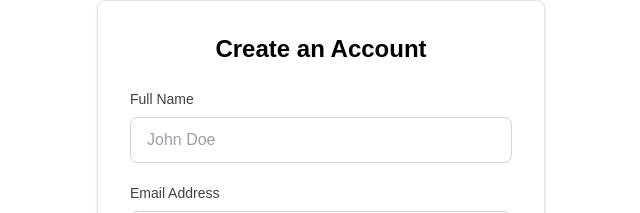
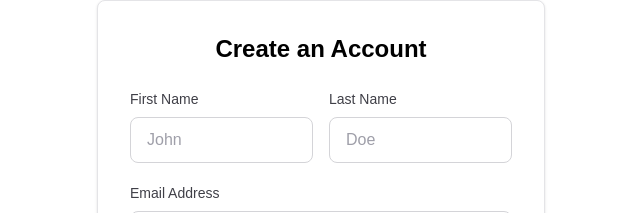
Before and after one commit to bepotts/receipts_and_insights-frontend, a Next.js app: page / in a window 1280 px wide. Shown: the top 213 px of the page, without its empty margins (319-959 px from the left). Built offline with nearby package versions, Linux system fonts and the light colour scheme.

Commit message:
split the full name into first_name and last_name. Also set cookie for authentication

```diff
--- a/src/components/SignUpForm.tsx
+++ b/src/components/SignUpForm.tsx
@@ -2,16 +2,19 @@
 
 import { useState } from "react";
 import validator from "validator";
+import { User } from "@/types/user";
 
 interface FormData {
-  name: string;
+  firstName: string;
+  lastName: string;
   email: string;
   password: string;
   confirmPassword: string;
 }
 
 interface FormErrors {
-  name?: string;
+  firstName?: string;
+  lastName?: string;
   email?: string;
   password?: string;
   confirmPassword?: string;
@@ -19,7 +22,8 @@ interface FormErrors {
 
 export default function SignUpForm() {
   const [formData, setFormData] = useState<FormData>({
-    name: "",
+    firstName: "",
+    lastName: "",
     email: "",
     password: "",
     confirmPassword: "",
@@ -27,6 +31,7 @@ export default function SignUpForm() {
 
   const [errors, setErrors] = useState<FormErrors>({});
   const [isSubmitting, setIsSubmitting] = useState(false);
+  const [user, setUser] = useState<User | null>(null);
 
   const validateEmail = (email: string): boolean => {
     return validator.isEmail(email);
@@ -35,8 +40,12 @@ export default function SignUpForm() {
   const validateForm = (): boolean => {
     const newErrors: FormErrors = {};
 
-    if (!formData.name.trim()) {
-      newErrors.name = "Name is required";
+    if (!formData.firstName.trim()) {
+      newErrors.firstName = "First name is required";
+    }
+
+    if (!formData.lastName.trim()) {
+      newErrors.lastName = "Last name is required";
     }
 
     if (!formData.email.trim()) {
@@ -87,19 +96,21 @@ export default function SignUpForm() {
       }
 
       const requestBody = {
-        name: formData.name,
+        first_name: formData.firstName,
+        last_name: formData.lastName,
         email: formData.email,
         password: formData.password,
       };
 
-      console.log("Sending form data to:", `${backendUrl}/users/`);
+      console.log("Sending form data to:", `${backendUrl}/auth/login`);
       console.log("Request body:", JSON.stringify(requestBody, null, 2));
 
-      const response = await fetch(`${backendUrl}/users/`, {
+      const response = await fetch(`${backendUrl}/auth/login`, {
         method: "POST",
         headers: {
           "Content-Type": "application/json",
         },
+        credentials: "include",
         body: JSON.stringify(requestBody),
       });
 
@@ -115,12 +126,24 @@ export default function SignUpForm() {
         );
       }
 
-      const user = await response.json();
-      console.log("Response data:", JSON.stringify(user, null, 2));
+      const responseData = await response.json();
+      console.log("Response data:", JSON.stringify(responseData, null, 2));
+
+      // Create user object with isLoggedIn set to true after successful registration
+      const newUser: User = {
+        firstName: formData.firstName,
+        lastName: formData.lastName,
+        email: formData.email,
+        password: formData.password, // Note: In production, you wouldn't store the plain password
+        isLoggedIn: true,
+      };
+
+      setUser(newUser);
 
       // Reset form on success
       setFormData({
-        name: "",
+        firstName: "",
+        lastName: "",
         email: "",
         password: "",
         confirmPassword: "",
@@ -146,31 +169,60 @@ export default function SignUpForm() {
         </h2>
 
         <form onSubmit={handleSubmit} className="space-y-5">
+          <div className="grid grid-cols-2 gap-4">
             <div>
               <label
-              htmlFor="name"
+                htmlFor="firstName"
                 className="block text-sm font-medium text-zinc-700 dark:text-zinc-300 mb-2"
               >
-              Full Name
+                First Name
               </label>
               <input
                 type="text"
-              id="name"
-              name="name"
-              value={formData.name}
+                id="firstName"
+                name="firstName"
+                value={formData.firstName}
                 onChange={handleChange}
                 className={`w-full px-4 py-2.5 rounded-lg border ${
-                errors.name
+                  errors.firstName
                     ? "border-red-500 focus:border-red-500 focus:ring-red-500"
                     : "border-zinc-300 dark:border-zinc-700 focus:border-black dark:focus:border-zinc-50 focus:ring-black dark:focus:ring-zinc-50"
                 } bg-white dark:bg-zinc-900 text-black dark:text-zinc-50 placeholder-zinc-400 dark:placeholder-zinc-500 focus:outline-none focus:ring-2 transition-colors`}
-              placeholder="John Doe"
+                placeholder="John"
               />
-            {errors.name && (
+              {errors.firstName && (
                 <p className="mt-1 text-sm text-red-600 dark:text-red-400">
-                {errors.name}
+                  {errors.firstName}
                 </p>
               )}
+            </div>
+
+            <div>
+              <label
+                htmlFor="lastName"
+                className="block text-sm font-medium text-zinc-700 dark:text-zinc-300 mb-2"
+              >
+                Last Name
+              </label>
+              <input
+                type="text"
+                id="lastName"
+                name="lastName"
+                value={formData.lastName}
+                onChange={handleChange}
+                className={`w-full px-4 py-2.5 rounded-lg border ${
+                  errors.lastName
+                    ? "border-red-500 focus:border-red-500 focus:ring-red-500"
+                    : "border-zinc-300 dark:border-zinc-700 focus:border-black dark:focus:border-zinc-50 focus:ring-black dark:focus:ring-zinc-50"
+                } bg-white dark:bg-zinc-900 text-black dark:text-zinc-50 placeholder-zinc-400 dark:placeholder-zinc-500 focus:outline-none focus:ring-2 transition-colors`}
+                placeholder="Doe"
+              />
+              {errors.lastName && (
+                <p className="mt-1 text-sm text-red-600 dark:text-red-400">
+                  {errors.lastName}
+                </p>
+              )}
+            </div>
           </div>
 
           <div>
@@ -272,6 +324,62 @@ export default function SignUpForm() {
             Sign in
           </a>
         </p>
+
+        {user && (
+          <div className="mt-6 p-4 bg-zinc-100 dark:bg-zinc-800 rounded-lg border border-zinc-200 dark:border-zinc-700">
+            <h3 className="text-lg font-semibold text-black dark:text-zinc-50 mb-3">
+              User Information
+            </h3>
+            <div className="space-y-2 text-sm">
+              <p>
+                <span className="font-medium text-zinc-700 dark:text-zinc-300">
+                  First Name:
+                </span>{" "}
+                <span className="text-zinc-900 dark:text-zinc-50">
+                  {user.firstName}
+                </span>
+              </p>
+              <p>
+                <span className="font-medium text-zinc-700 dark:text-zinc-300">
+                  Last Name:
+                </span>{" "}
+                <span className="text-zinc-900 dark:text-zinc-50">
+                  {user.lastName}
+                </span>
+              </p>
+              <p>
+                <span className="font-medium text-zinc-700 dark:text-zinc-300">
+                  Email:
+                </span>{" "}
+                <span className="text-zinc-900 dark:text-zinc-50">
+                  {user.email}
+                </span>
+              </p>
+              <p>
+                <span className="font-medium text-zinc-700 dark:text-zinc-300">
+                  Password:
+                </span>{" "}
+                <span className="text-zinc-900 dark:text-zinc-50">
+                  ••••••••
+                </span>
+              </p>
+              <p>
+                <span className="font-medium text-zinc-700 dark:text-zinc-300">
+                  Is Logged In:
+                </span>{" "}
+                <span
+                  className={`${
+                    user.isLoggedIn
+                      ? "text-green-600 dark:text-green-400"
+                      : "text-red-600 dark:text-red-400"
+                  }`}
+                >
+                  {user.isLoggedIn ? "Yes" : "No"}
+                </span>
+              </p>
+            </div>
+          </div>
+        )}
       </div>
     </div>
   );
--- /dev/null
+++ b/src/types/user.ts
@@ -0,0 +1,7 @@
+export interface User {
+  firstName: string;
+  lastName: string;
+  email: string;
+  password: string;
+  isLoggedIn: boolean;
+}
```
Lines whose indentation alone changed are shown as unchanged.
